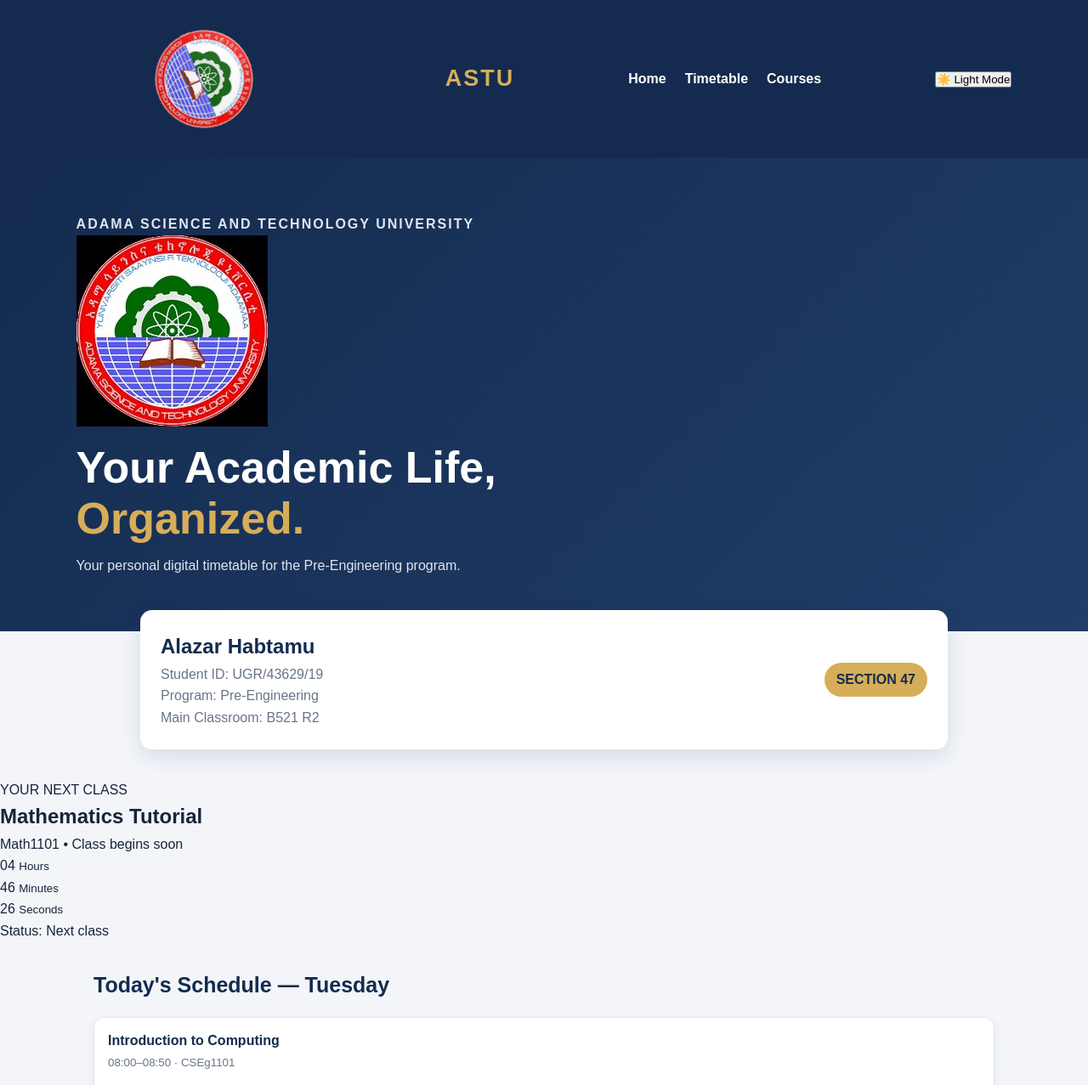
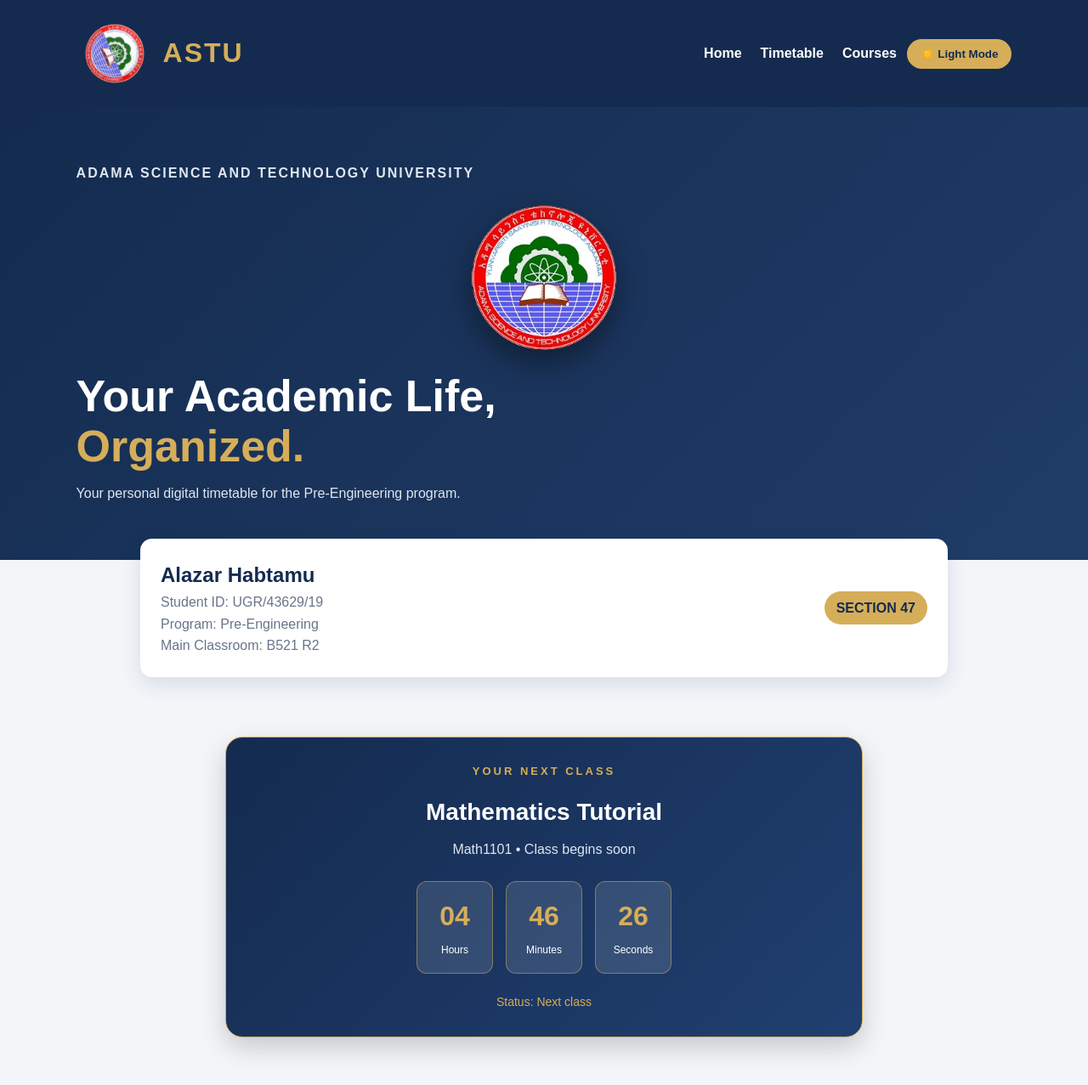
Before and after one commit to Alazar300/ASTU-Smart-Timetable, a plain HTML site: page index.html in a window 1280 px wide. Shown: the top 1277 px of the page at 85% size. Drawn offline with nearby package versions, Linux system fonts and the light colour scheme; animation ran at ten frames a second.

Commit message:
Update style.css

```diff
--- a/style.css
+++ b/style.css
@@ -225,3 +225,255 @@ footer span {
     margin: -15px 15px 25px;
   }
 }
+header {
+    display: flex;
+    align-items: center;
+    gap: 12px;
+}
+
+#astu-3d-logo {
+    width: 90px;
+    height: 90px;
+    flex-shrink: 0;
+}
+
+#astu-3d-logo canvas {
+    display: block;
+    width: 100%;
+    height: 100%;
+}
+
+.logo {
+    font-size: 32px;
+    font-weight: 800;
+}
+
+header nav {
+    margin-left: auto;
+}
+.hero-logo-3d {
+    width: 170px;
+    height: 170px;
+    margin: 25px auto;
+    perspective: 1000px;
+    cursor: pointer;
+    touch-action: pan-y;
+}
+
+.hero-logo-3d img {
+    width: 100%;
+    height: 100%;
+    object-fit: contain;
+    border-radius: 50%;
+    transform-style: preserve-3d;
+    transition: transform 0.35s ease;
+    filter: drop-shadow(0 15px 18px rgba(0,0,0,0.4));
+}
+
+.hero-logo-3d:hover img {
+    filter:
+        drop-shadow(0 18px 25px rgba(214,174,89,0.5));
+}
+
+@keyframes logoSpin {
+    from {
+        transform: rotateY(0deg);
+    }
+    to {
+        transform: rotateY(360deg);
+    }
+}
+
+.hero-logo-3d.spin img {
+    animation: logoSpin 1.2s ease-in-out;
+}
+
+@media (max-width: 600px) {
+    .hero-logo-3d {
+        width: 125px;
+        height: 125px;
+    }
+}
+/* NEXT CLASS COUNTDOWN */
+
+.countdown-section {
+    padding: 35px 20px;
+    display: flex;
+    justify-content: center;
+}
+
+.countdown-card {
+    width: 100%;
+    max-width: 750px;
+    padding: 30px;
+    border-radius: 20px;
+    text-align: center;
+    color: white;
+    background: linear-gradient(
+        135deg,
+        #142B4F,
+        #203F70
+    );
+    box-shadow: 0 12px 30px rgba(0,0,0,0.18);
+    border: 1px solid #D6AE59;
+}
+
+.countdown-label {
+    color: #D6AE59;
+    font-weight: bold;
+    letter-spacing: 3px;
+    font-size: 13px;
+}
+
+#next-class-name {
+    font-size: 28px;
+    margin: 15px 0 8px;
+}
+
+#next-class-details {
+    color: #E0E6EF;
+    margin-bottom: 25px;
+}
+
+.countdown-timer {
+    display: flex;
+    justify-content: center;
+    gap: 15px;
+}
+
+.time-box {
+    background: rgba(255,255,255,0.12);
+    border: 1px solid rgba(214,174,89,0.5);
+    border-radius: 12px;
+    padding: 15px;
+    min-width: 90px;
+}
+
+.time-box span {
+    display: block;
+    font-size: 32px;
+    font-weight: bold;
+    color: #D6AE59;
+}
+
+.time-box small {
+    font-size: 12px;
+    color: white;
+}
+
+#countdown-status {
+    margin-top: 22px;
+    color: #D6AE59;
+    font-size: 14px;
+}
+
+@media (max-width: 600px) {
+    .countdown-card {
+        padding: 22px 12px;
+    }
+
+    .time-box {
+        min-width: 70px;
+        padding: 12px 8px;
+    }
+
+    .time-box span {
+        font-size: 25px;
+    }
+}
+/* DARK / LIGHT MODE BUTTON */
+#theme-toggle {
+    background: #D6AE59;
+    color: #142B4F;
+    border: none;
+    padding: 10px 16px;
+    border-radius: 25px;
+    font-weight: bold;
+    cursor: pointer;
+    transition: 0.3s ease;
+}
+
+#theme-toggle:hover {
+    transform: scale(1.05);
+}
+
+/* LIGHT MODE */
+/* =========================
+   COMPLETE LIGHT MODE
+========================= */
+
+body.light-mode {
+    background: #F4F6FA !important;
+    color: #142B4F !important;
+}
+
+/* Header */
+body.light-mode header {
+    background: #FFFFFF !important;
+    color: #142B4F !important;
+    box-shadow: 0 2px 12px rgba(0,0,0,0.08);
+}
+
+/* Hero section */
+body.light-mode .hero {
+    background: linear-gradient(135deg, #FFFFFF, #E5ECF6) !important;
+    color: #142B4F !important;
+}
+
+body.light-mode .hero h1,
+body.light-mode .hero p,
+body.light-mode .hero .section-label {
+    color: #142B4F !important;
+}
+
+body.light-mode .hero h1 span {
+    color: #B18432 !important;
+}
+
+/* Student information */
+body.light-mode .student-card {
+    background: #FFFFFF !important;
+    color: #142B4F !important;
+    box-shadow: 0 5px 20px rgba(0,0,0,0.07);
+}
+
+/* Countdown */
+body.light-mode .countdown-card {
+    background: linear-gradient(135deg, #FFFFFF, #E5ECF6) !important;
+    color: #142B4F !important;
+}
+
+body.light-mode .countdown-card h2,
+body.light-mode .countdown-card p {
+    color: #142B4F !important;
+}
+
+/* Timetable and classes */
+body.light-mode .class-item,
+body.light-mode .course-card {
+    background: #FFFFFF !important;
+    color: #142B4F !important;
+    box-shadow: 0 3px 12px rgba(0,0,0,0.06);
+}
+
+/* Other content sections */
+body.light-mode section:not(.hero) {
+    color: #142B4F;
+}
+
+/* Navigation and links */
+body.light-mode nav a {
+    color: #142B4F !important;
+}
+
+/* Footer */
+body.light-mode footer {
+    background: #E5EAF2 !important;
+    color: #142B4F !important;
+}
+
+/* Theme button */
+body.light-mode #theme-toggle {
+    background: #142B4F !important;
+    color: #FFFFFF !important;
+}
```
